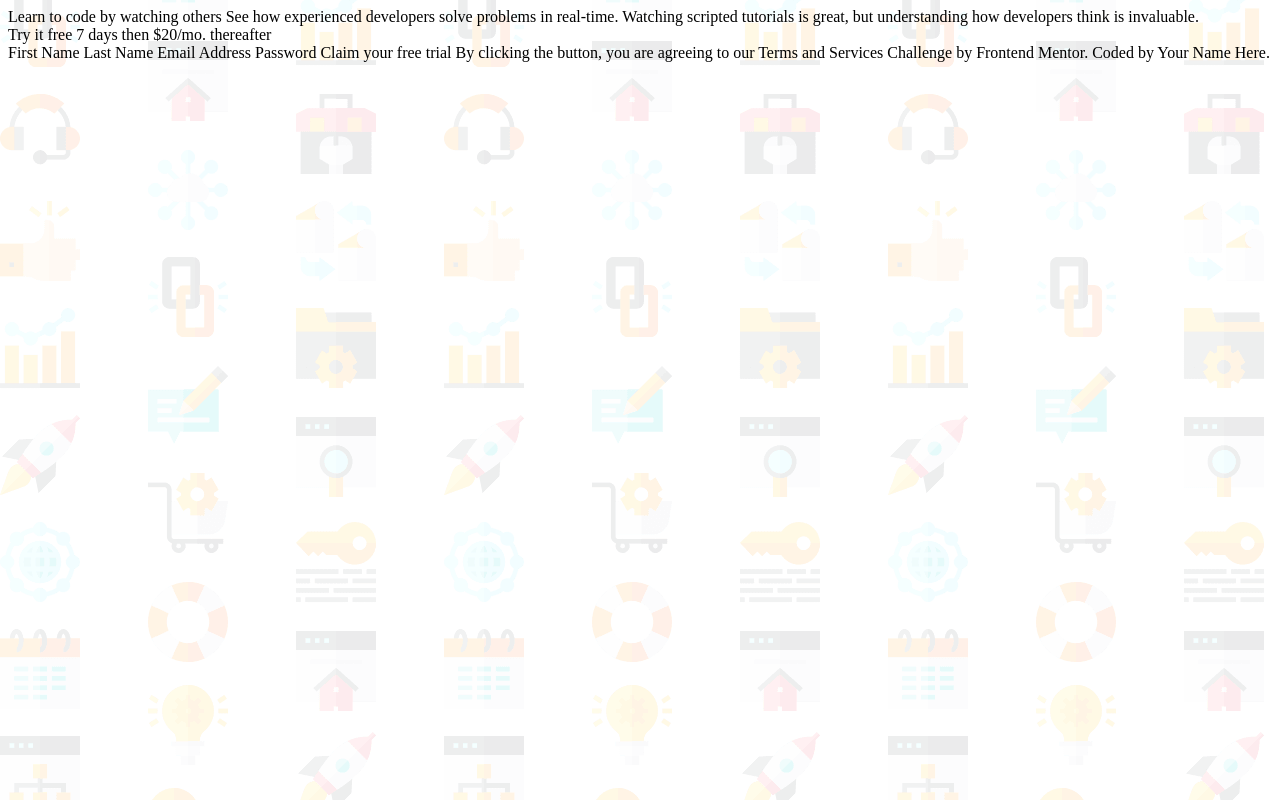
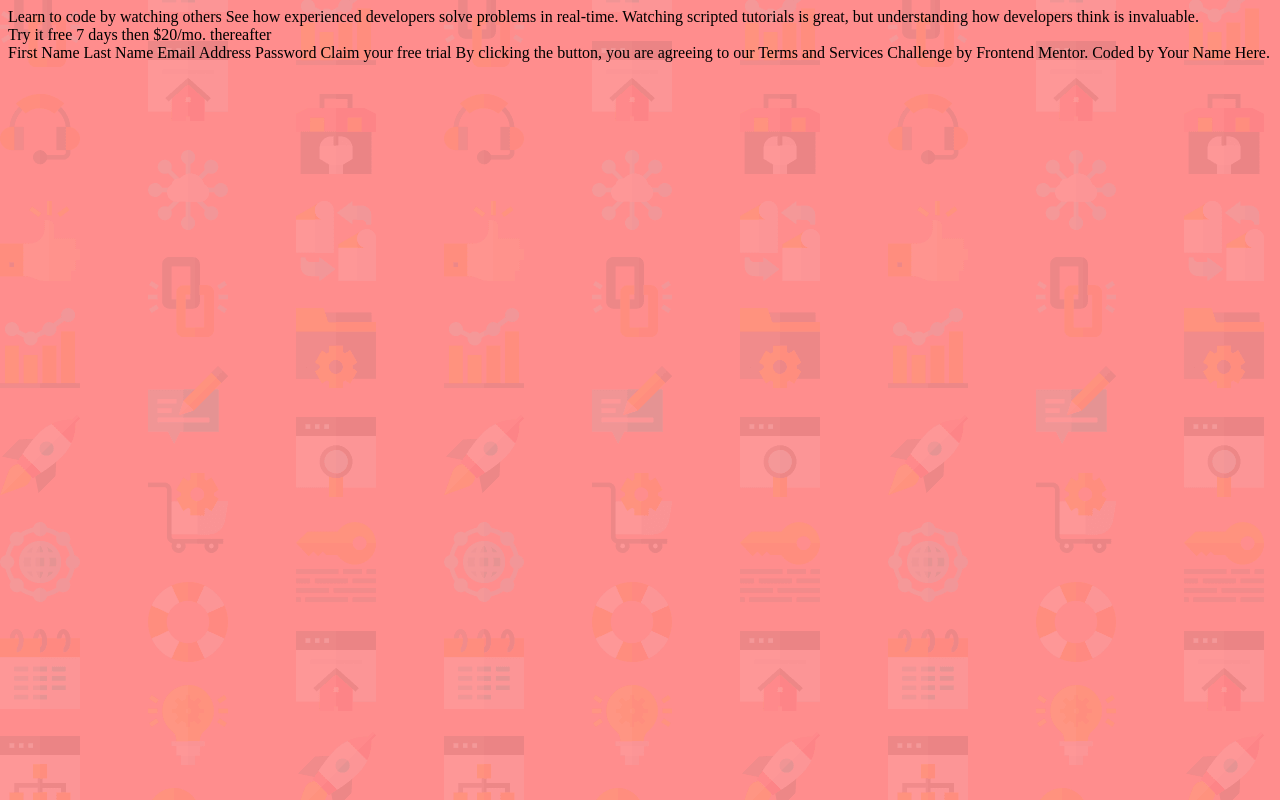
Before and after one commit to avo-png/intro-component-sign-up, a plain HTML site: page index.html in a window 1280 px wide. Drawn offline with Linux system fonts and the light colour scheme; files whose address does not match are found by name.

Commit message:
updated background image

```diff
--- a/style.css
+++ b/style.css
@@ -1,3 +1,4 @@
 body {
-    background-image: url("file:///Users/zylos/Desktop/ehome/intro-component-sign-up/bg-intro-desktop.png");
+    background-image: url("./bg-intro-desktop.png");
+    background-color: #ff070775;
 }
```
Also changed, not shown: 1 other file.
